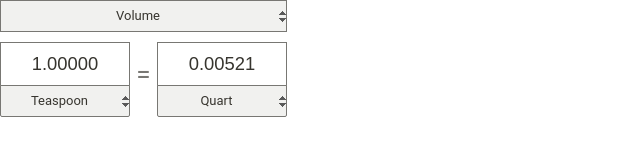
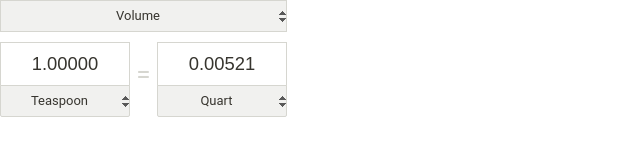
Before and after one commit to Ruth19nz/notion, a plain HTML site: page converter2.html in a window 1280 px wide. Shown: the whole page, without its empty margins (0-640 px from the left). Drawn offline with Linux system fonts and the light colour scheme.

Commit message:
Update converter2.html

```diff
--- a/converter2.html
+++ b/converter2.html
@@ -4,7 +4,7 @@
     <style>
       .selector {
         background-color: #fff;
-        border: 1px solid #787773;
+        border: 1px solid #d6d6d0;
         color: #37352F;
         font-size: 115%;
         height: 40px;
@@ -31,7 +31,7 @@
         text-align-last: center !important;
         font-family: Roboto,arial,sans-serif;
         background: url(https://ruth19nz.github.io/notion/grey-disclosure-arrow-up-down.png) 100% no-repeat #f1f1ef;
-        border: 1px solid #787773;
+        border: 1px solid #d6d6d0;
         font-size: 13px;
         line-height: 20px;
         padding: 5px 16px 5px 5px;
@@ -46,7 +46,7 @@
         width: 27px;
         text-align: center;
         font-size: 26px;
-        color: #787773;
+        color: #d6d6d0;
         padding-top: 10px;
         vertical-align: top;
         margin-left: -4px;
```
